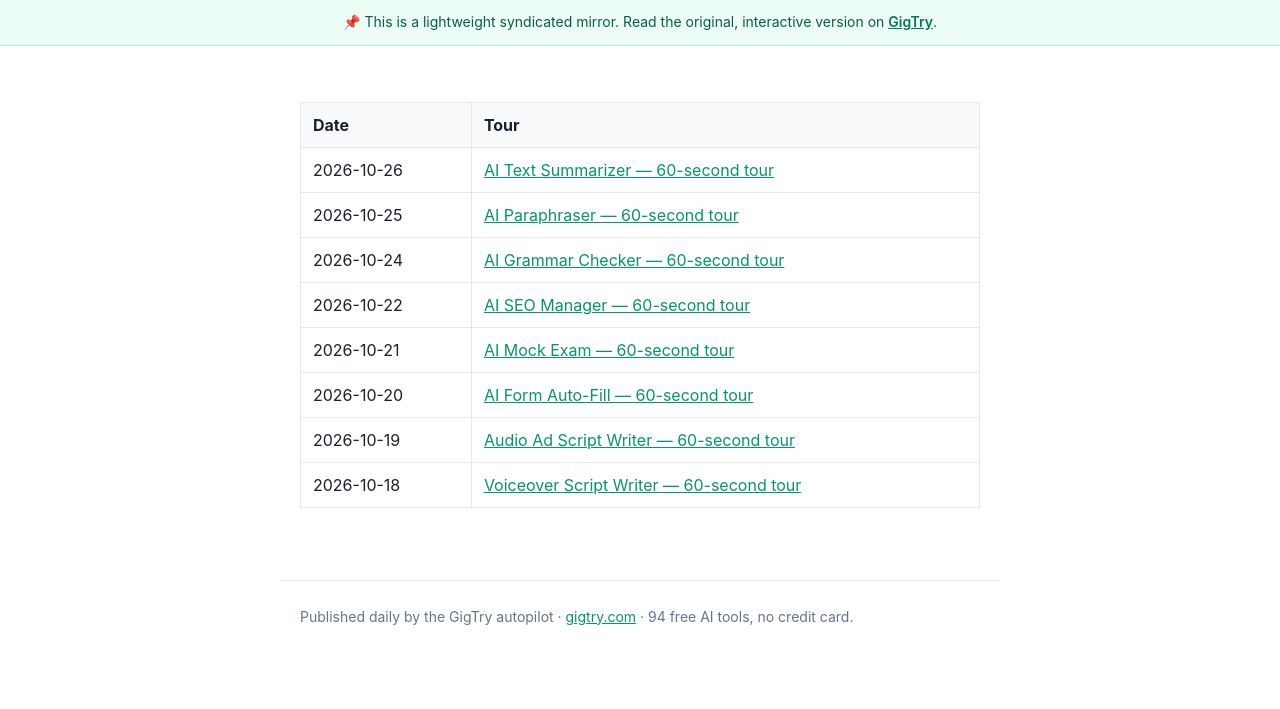
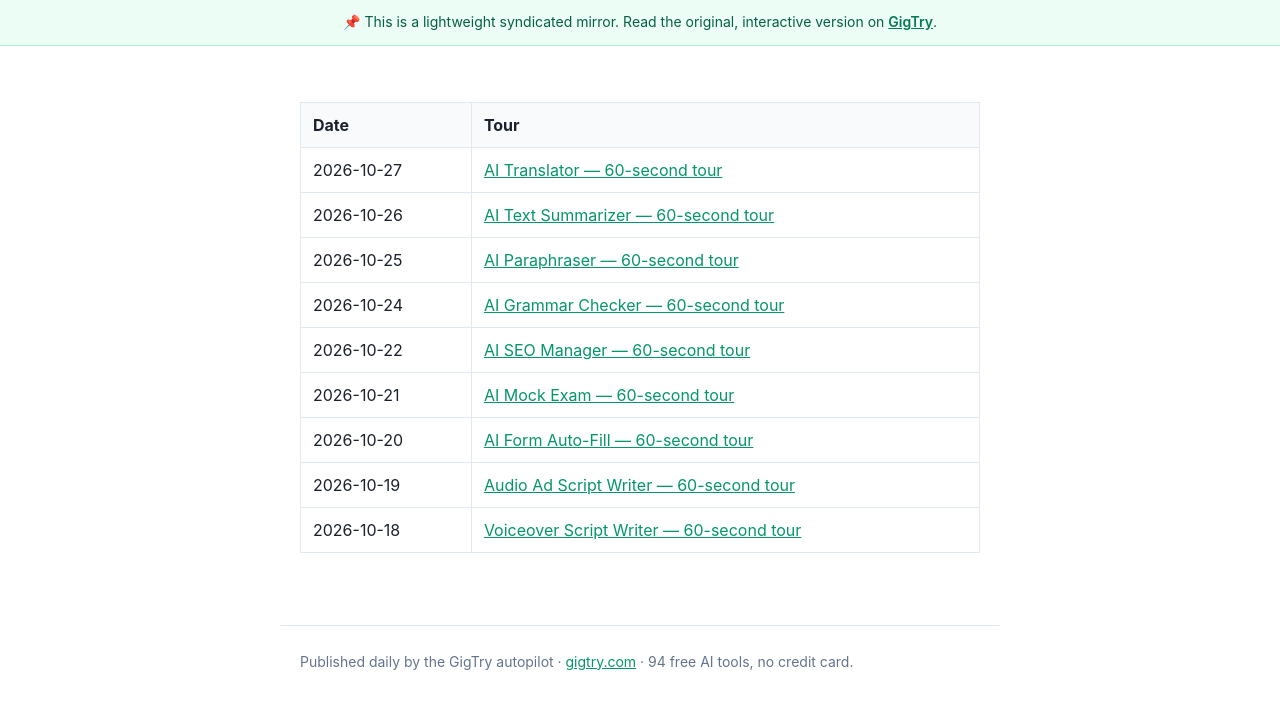
Before and after one commit to gigtryinfo-dev/gigtry-public, a Jekyll site: the page built from posts/daily/index.md, in a window 1280 px wide. Shown: the top 709 px of the page. Built offline with Jekyll 4.4.1, drawn with Linux system fonts in a browser that asks for light colours.

Commit message:
daily index: 2026-10-27

```diff
--- a/posts/daily/index.md
+++ b/posts/daily/index.md
@@ -7,6 +7,7 @@ mirror: gigtry-public
 
 | Date | Tour |
 |------|------|
+| 2026-10-27 | [AI Translator — 60-second tour](https://gigtryinfo-dev.github.io/gigtry-public/posts/daily/2026-10-27-ai-translator.html) |
 | 2026-10-26 | [AI Text Summarizer — 60-second tour](https://gigtryinfo-dev.github.io/gigtry-public/posts/daily/2026-10-26-text-summarizer.html) |
 | 2026-10-25 | [AI Paraphraser — 60-second tour](https://gigtryinfo-dev.github.io/gigtry-public/posts/daily/2026-10-25-paraphraser.html) |
 | 2026-10-24 | [AI Grammar Checker — 60-second tour](https://gigtryinfo-dev.github.io/gigtry-public/posts/daily/2026-10-24-grammar-checker.html) |
```
